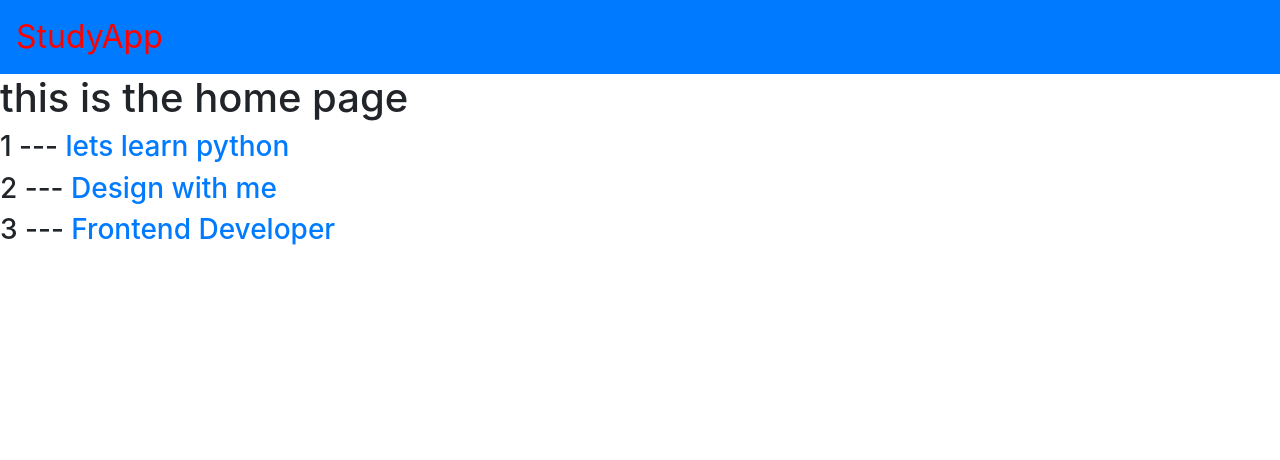
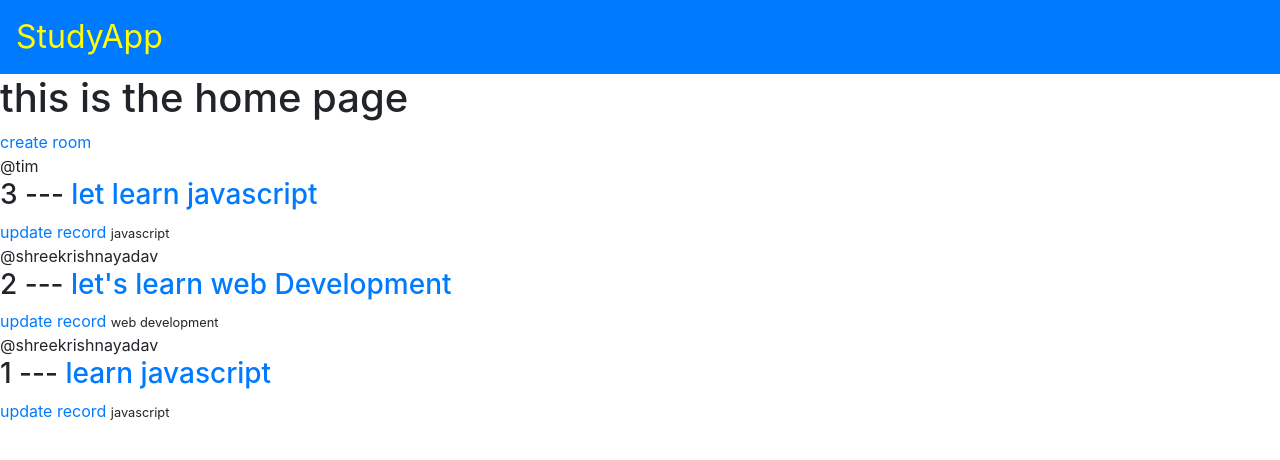
Before and after one commit to srikriydv/study-app-Django-project-1, a Django app: page / in a window 1280 px wide. Shown: the top 460 px of the page. Run offline with Django 5.2, Linux system fonts and the light colour scheme; data comes from the database, SQL or seed files in the repository; both versions use the stored data as it was after the commit; some libraries are stand-ins or nearby versions.

Commit message:
added model for topic , room and messages and created form for create and update operation

```diff
--- a/studybud/base/admin.py
+++ b/studybud/base/admin.py
@@ -1,5 +1,9 @@
 from django.contrib import admin
-
+from .models import Topic, Room, Message
 # Register your models here.
 
+
+admin.site.register(Topic)
 admin.site.register(Room)
+
+admin.site.register(Message)
--- a/studybud/base/models.py
+++ b/studybud/base/models.py
@@ -1,15 +1,38 @@
 from django.db import models
-
+from django.contrib.auth.models import User
 # Create your models here.
 
+class Topic(models.Model):
+    name = models.CharField(max_length=200)
+
+    def __str__(self):
+        return self.name
+
+
+
+
+
 class Room(models.Model):
-    # host =
-    # topic =
+    host = models.ForeignKey(User, on_delete=models.SET_NULL, null=True)
+    topic = models.ForeignKey(Topic, on_delete=models.SET_NULL, null=True)
     name = models.CharField(max_length=200)
     description = models.TextField(null=True, blank=True)
     # participants =
     updated = models.DateTimeField(auto_now=True)
     created = models.DateTimeField(auto_now_add=True)
 
+    class Meta:
+        ordering = ['-created', '-updated']
+
     def __str__(self):
         return self.name
+
+class Message(models.Model):
+    user = models.ForeignKey(User, on_delete=models.CASCADE, default=1)
+    room = models.ForeignKey(Room, on_delete=models.CASCADE)
+    body = models.TextField()
+    updated = models.DateTimeField(auto_now=True)
+    created = models.DateTimeField(auto_now_add=True)
+
+    def __str__(self):
+        return self.body[0:50]
--- a/studybud/base/templates/base/home.html
+++ b/studybud/base/templates/base/home.html
@@ -5,10 +5,16 @@
 <h1> this is the home page </h1>
 
 <div>
+    <a href="{% url "create-room" %}">create room </a>
+
     <div>
+
         {% for room in rooms %}
             <div>
+                <span>@{{room.host.username}}</span>
                 <h3> {{room.id}} --- <a href="/room/{{room.id}}">{{room.name}}</a></h3>
+                <a href= "{% url 'update-room' room.id %}">update record </a>
+                <small> {{room.topic.name}}</small>
             </div>
 
         {% endfor %}
--- a/studybud/base/urls.py
+++ b/studybud/base/urls.py
@@ -4,5 +4,7 @@ from . import views
 urlpatterns = [
     path('', view=views.home, name="home"),
     path("room/<str:pk>/", views.room , name = "room" ),
+    path("create-room", views.createRoom , name = "create-room" ),
+    path("update-room/<str:pk>", views.updateRoom , name = "update-room" ),
 
 ]
--- a/studybud/base/views.py
+++ b/studybud/base/views.py
@@ -1,23 +1,44 @@
-from django.shortcuts import render
-
-
+from django.shortcuts import render, redirect
+from .models import Room
+from .forms import RoomForm, UpdateForm
 # Create your views here.
-rooms = [
-    {'id' : 1, 'name' : 'lets learn python'},
-    {'id' : 2, 'name' : 'Design with me'},
-    {'id' : 3, 'name' : 'Frontend Developer'},
-]
+# rooms = [
+#     {'id' : 1, 'name' : 'lets learn python'},
+#     {'id' : 2, 'name' : 'Design with me'},
+#     {'id' : 3, 'name' : 'Frontend Developer'},
+# ]
 
 
 
 def home(request):
+    rooms = Room.objects.all()
     context = {'rooms':rooms}
     return render(request, "base/home.html", context)
 
 def room(request,pk):
-    room = None
-    for i in rooms:
-        if i['id'] == int(pk):
-            room = i
+    room = Room.objects.get(id=pk)
     context = {'room':room}
     return render(request, "base/room.html", context)
+
+
+def createRoom(request):
+    form = RoomForm()
+    if request.method == 'POST':
+        form = RoomForm(request.POST)
+        if form.is_valid():
+            form.save()
+            return redirect('home')
+    context = {'form': form}
+    return render(request, 'base/room_form.html', context)
+
+
+def updateRoom(request, pk):
+    room = Room.objects.get(id = pk)
+    form = UpdateForm(instance=room)
+    if request.method == "POST":
+        form = UpdateForm(request.POST, instance=room)
+        if form.is_valid():
+            form.save()
+            return redirect('home')
+    context= {'form': form}
+    return render(request, 'base/room_form.html', context=context)
--- a/studybud/static/css/style.css
+++ b/studybud/static/css/style.css
@@ -1,4 +1,4 @@
 .custom-navbar-brand {
     font-size: 2rem; /* Adjust the font size as needed */
-    color: red !important; /* Use !important to override Bootstrap's styles */
+    color: yellow !important; /* Use !important to override Bootstrap's styles */
   }
```
Also changed, not shown: studybud/base/forms.py (+12 -0 lines), studybud/base/templates/base/room_form.html (added, +12 -0 lines), studybud/base/migrations/0002_message.py (added), studybud/base/migrations/0003_topic_message_user_room_host_room_topic.py (added), studybud/db.sqlite3, 1 other file.
